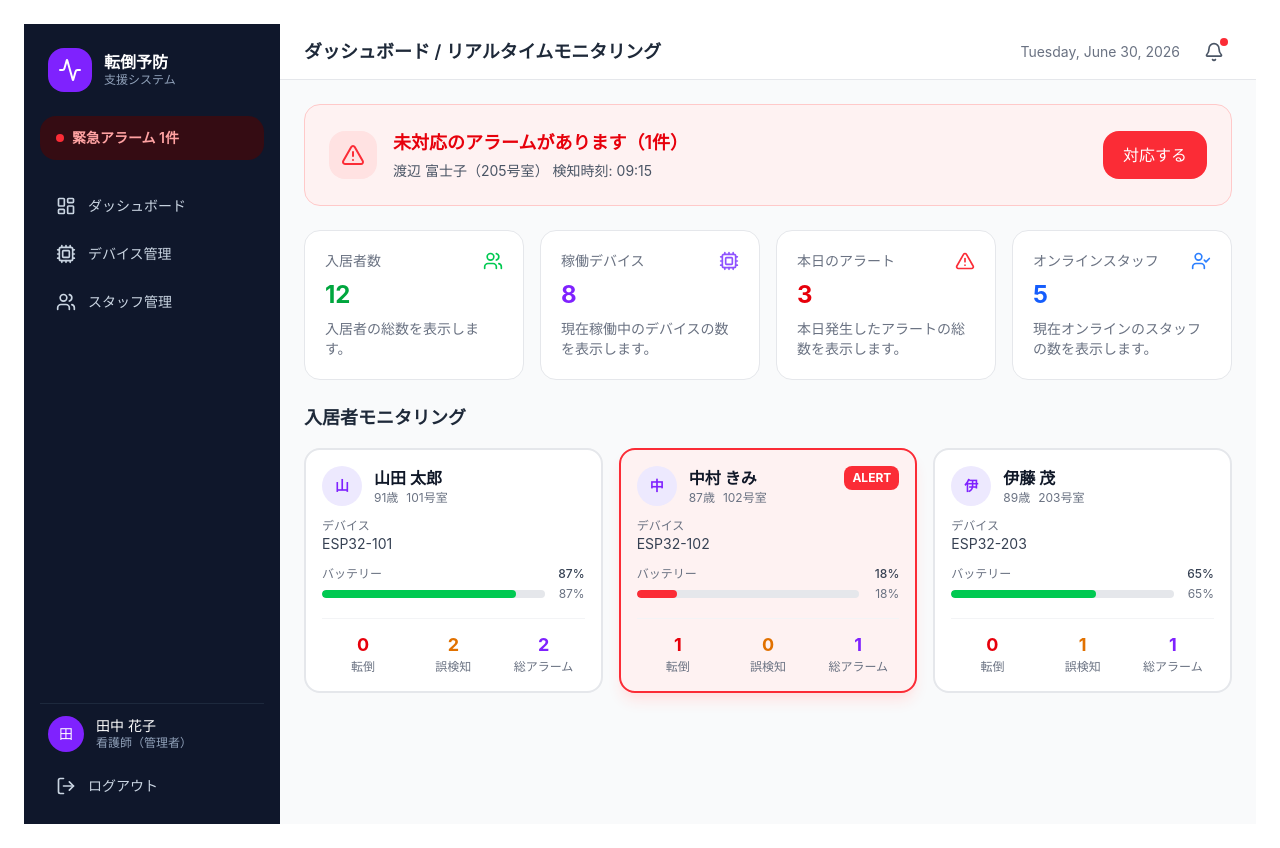
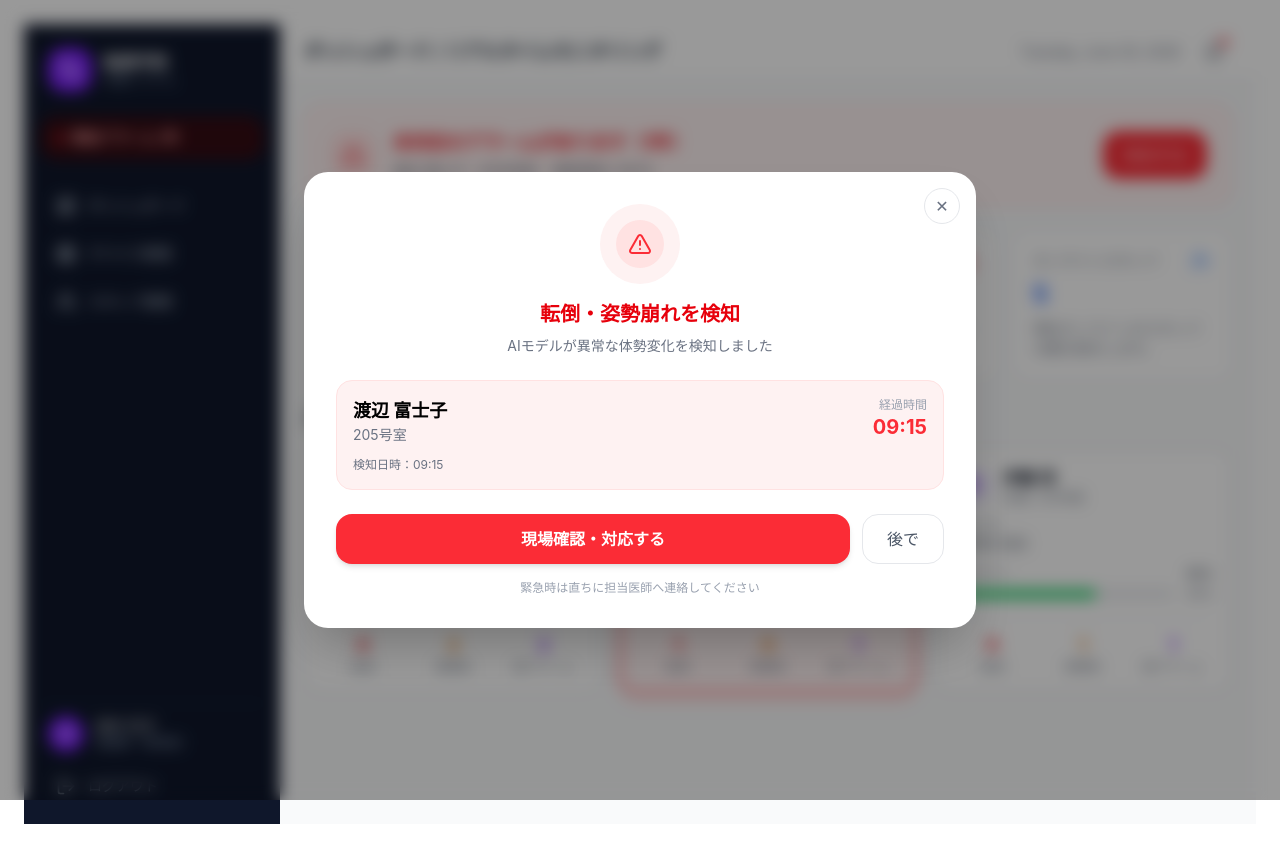
Before and after one commit to CCCproject2026/ccc_project_2026, a Next.js app in the folder main/web/: page / in a window 1280 px wide. Both pictures are taken after a click on the button "対応する". Built offline with nearby package versions, Linux system fonts and the light colour scheme.

Commit message:
feat: add emergency alert response modal

```diff
--- a/main/web/src/features/dashboard/components/AlarmBanner.tsx
+++ b/main/web/src/features/dashboard/components/AlarmBanner.tsx
@@ -1,7 +1,8 @@
 // Alarm banner placeholder.
 // uses shared/ui/Badge, shared/tokens/colors, shared/tokens/spacing
-
+"use client";
 import { AlertTriangle } from "lucide-react";
+import { useState } from "react";
 
 interface AlarmBannerProps {
 	count?: number;
@@ -12,9 +13,12 @@ interface AlarmBannerProps {
 }
 
 export function AlarmBanner(alarmBannerProps: AlarmBannerProps) {
+	const [isModalOpen, setIsModalOpen] = useState(false);
 	return (
-
-		<section className="rounded-2xl border border-red-200 bg-red-50 p-6" role="status">
+		<section
+			className="rounded-2xl border border-red-200 bg-red-50 p-6"
+			role="status"
+		>
 			<div className="flex flex-col gap-4 md:flex-row md:items-center md:justify-between">
 				<div className="flex items-center gap-4">
 					<div className="flex h-12 w-12 items-center justify-center rounded-xl bg-red-100">
@@ -34,12 +38,96 @@ export function AlarmBanner(alarmBannerProps: AlarmBannerProps) {
 				</div>
 
 				<button
-  type="button"
-  onClick={alarmBannerProps.onRespond}
-  className="w-full rounded-xl bg-red-500 px-5 py-3 font-medium text-white transition hover:bg-red-600 md:w-auto"
->
-  対応する
-</button>
+					type="button"
+					onClick={() => setIsModalOpen(true)}
+					className="w-full rounded-xl bg-red-500 px-5 py-3 font-medium text-white transition hover:bg-red-600 md:w-auto"
+				>
+					対応する
+				</button>
+
+				{isModalOpen && (
+					<div className="fixed inset-0 z-50 flex items-center justify-center bg-black/40 backdrop-blur-sm">
+						{/* Modal Box */}
+						<div className="relative w-[95%] max-w-2xl rounded-3xl bg-white p-8 shadow-2xl">
+							{/* Close button */}
+							<button
+								type="button"
+								onClick={() => setIsModalOpen(false)}
+								className="absolute right-4 top-4 h-9 w-9 rounded-full border border-gray-200 text-gray-500 hover:bg-gray-100"
+							>
+								✕
+							</button>
+
+							{/* Icon */}
+							<div className="mx-auto flex h-20 w-20 items-center justify-center rounded-full bg-red-50">
+								<div className="flex h-12 w-12 items-center justify-center rounded-full bg-red-100">
+									<AlertTriangle className="h-6 w-6 text-red-500" />
+								</div>
+							</div>
+
+							{/* Title */}
+							<h2 className="mt-4 text-center text-xl font-bold text-red-600">
+								転倒・姿勢崩れを検知
+							</h2>
+
+							<p className="mt-2 text-center text-sm text-gray-500">
+								AIモデルが異常な体勢変化を検知しました
+							</p>
+
+							{/* Info Card */}
+							<div className="mt-6 rounded-2xl border border-red-100 bg-red-50 p-4">
+								<div className="flex items-start justify-between">
+									<div>
+										<p className="text-lg font-bold">
+											{alarmBannerProps.residentName}
+										</p>
+										<p className="text-sm text-gray-500">
+											{alarmBannerProps.room}
+										</p>
+									</div>
+
+									<div className="text-right">
+										<p className="text-xs text-gray-400">経過時間</p>
+										<p className="text-xl font-bold text-red-500">
+											{alarmBannerProps.time}
+										</p>
+									</div>
+								</div>
+
+								<p className="mt-3 text-xs text-gray-500">
+									検知日時：{alarmBannerProps.time}
+								</p>
+							</div>
+
+							{/* Buttons */}
+							<div className="mt-6 flex gap-3">
+								<button
+									type="button"
+									onClick={() => {
+										alarmBannerProps.onRespond?.();
+										setIsModalOpen(false);
+									}}
+									className="flex-1 rounded-xl bg-red-500 py-3 font-semibold text-white shadow-md transition hover:bg-red-600"
+								>
+									現場確認・対応する
+								</button>
+
+								<button
+									type="button"
+									onClick={() => setIsModalOpen(false)}
+									className="rounded-xl border border-gray-200 bg-white px-6 py-3 text-gray-600 hover:bg-gray-50"
+								>
+									後で
+								</button>
+							</div>
+
+							{/* Footer note */}
+							<p className="mt-4 text-center text-xs text-gray-400">
+								緊急時は直ちに担当医師へ連絡してください
+							</p>
+						</div>
+					</div>
+				)}
 			</div>
 		</section>
 	);
--- a/main/web/src/features/dashboard/pages/DashboardPage.tsx
+++ b/main/web/src/features/dashboard/pages/DashboardPage.tsx
@@ -3,7 +3,6 @@ import { StatCard } from "@/shared/ui/StatCard";
 import { mockAlarmData } from "../../../app/api/alert/mock";
 import { AlarmBanner } from "../components/AlarmBanner";
 import { ResidentCard } from "../components/ResidentCard";
-import { count } from "console";
 ///api/alert/mock.tsからモックデータを取得する
 
 export async function DashboardPage() {
@@ -51,10 +50,11 @@ export async function DashboardPage() {
 			totalAlarms: 2,
 			variant: "normal" as const,
 		},
+
 		{
-			name: "中村 きみ",
+			name: "渡辺 富士子",
 			age: 87,
-			room: "102号室",
+			room: "205号室",
 			deviceName: "ESP32-102",
 			batteryLevel: 18,
 			falls: 1,
@@ -75,12 +75,10 @@ export async function DashboardPage() {
 		},
 	];
 	const count = mockAlarmData.count ?? 0;
- 	//const count=0;
-	//AlarmBanner の表示条件を追加し、アラート件数が 0 件の場合は非表示にしました。また JSX 内の不正な if 文を削除し、条件レンダリング（count > 0 &&）に修正しました。
+	//const count=0;
 	return (
 		<div className="space-y-6">
-
-			{ count > 0 && (
+			{count > 0 && (
 				<AlarmBanner
 					count={mockAlarmData.count}
 					residentName={mockAlarmData.residentName}
```
